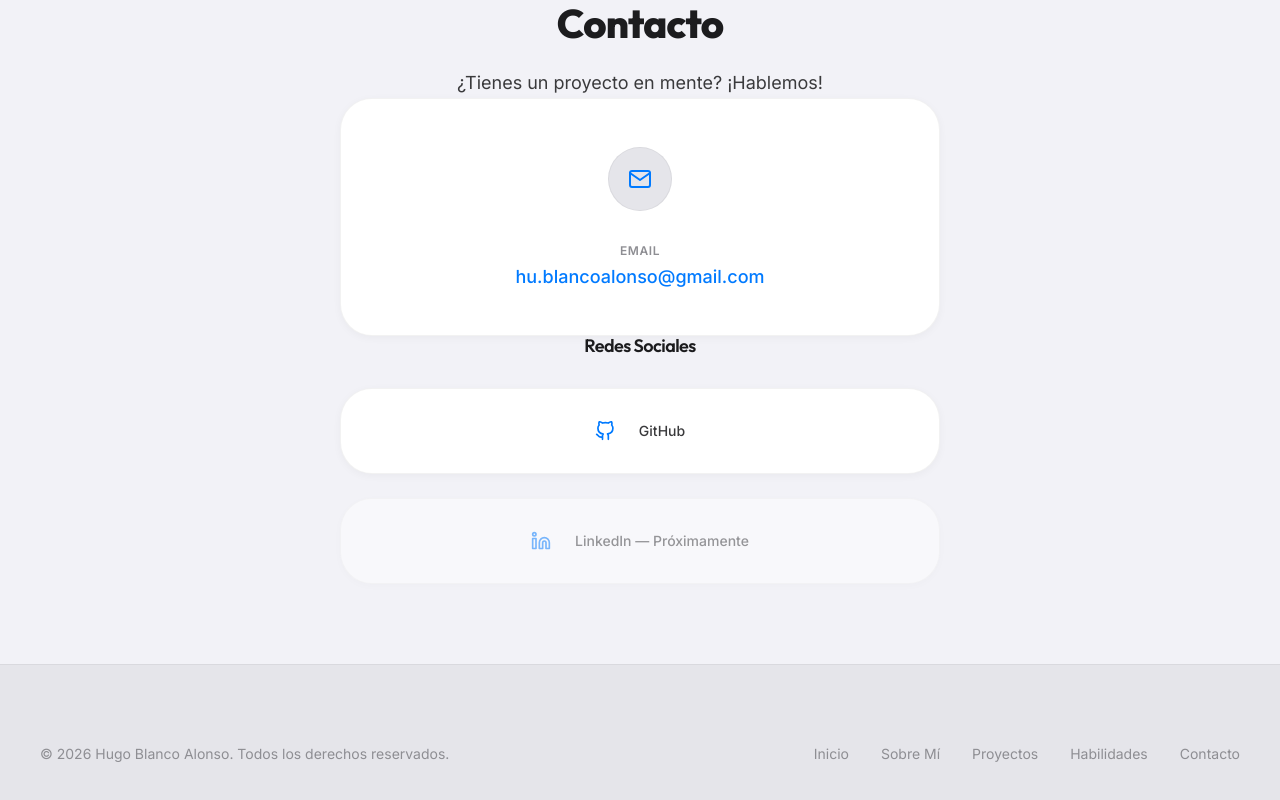
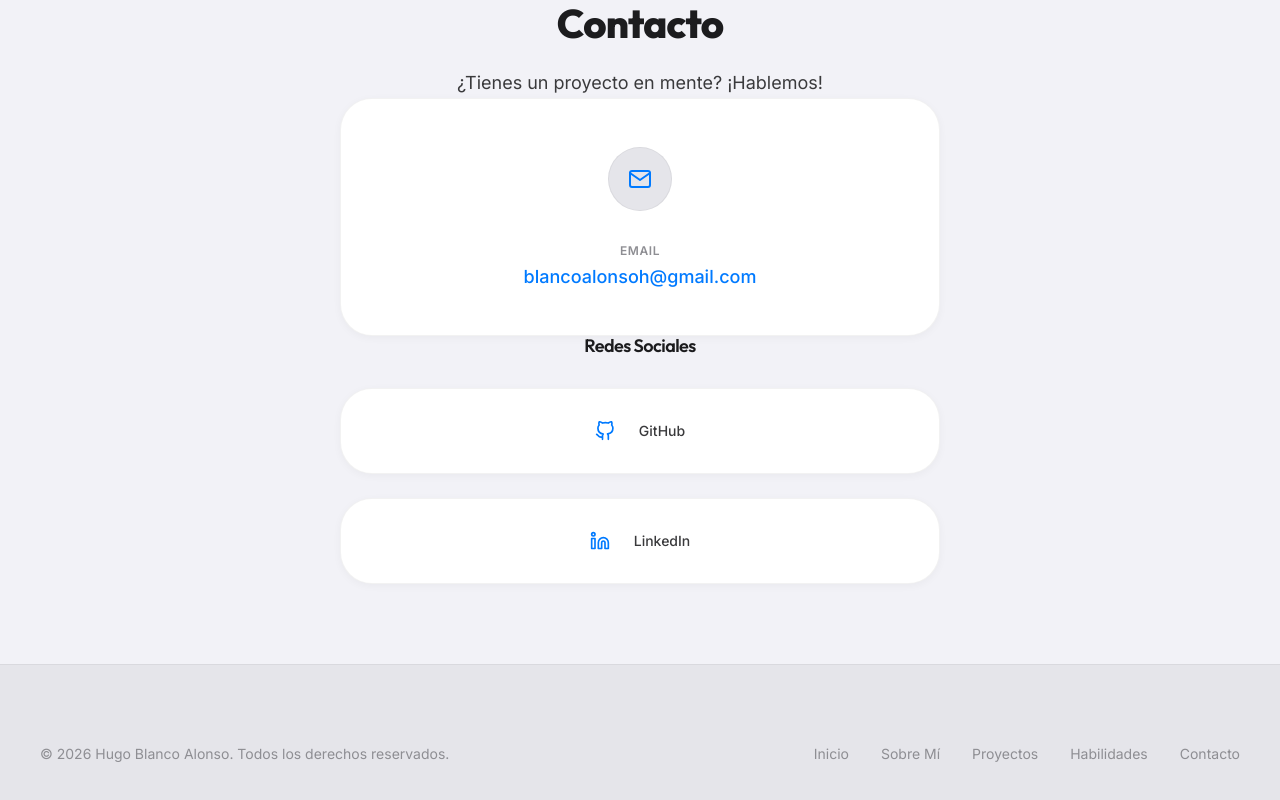
Before and after one commit to HugoBlancoAlonso/Portfolio, a React (Vite) app in the folder website/: page / in a window 1280 px wide. Shown: the part 4995-5795 px from the top of the page. Built offline with nearby package versions, Linux system fonts and the light colour scheme.

Commit message:
contactos

```diff
--- a/website/src/components/Contact.jsx
+++ b/website/src/components/Contact.jsx
@@ -10,7 +10,7 @@ import '../styles/contact.css';
 
 const SOCIAL_LINKS = {
   github: 'https://github.com/HugoBlancoAlonso',
-  linkedin: '',
+  linkedin: 'https://www.linkedin.com/in/hugo-blanco-alonso-a5b167407/',
 };
 
 export default function Contact() {
@@ -54,8 +54,8 @@ export default function Contact() {
               <div>
                 <div className="contact-item-label">{t.contact.email_label}</div>
                 <div className="contact-item-value">
-                  <a href="mailto:hu.blancoalonso@gmail.com">
-                    hu.blancoalonso@gmail.com
+                  <a href="mailto:blancoalonsoh@gmail.com" target="_blank" rel="noopener noreferrer">
+                    blancoalonsoh@gmail.com
                   </a>
                 </div>
               </div>
```
Also changed, not shown: 1 other file (tests, documents, lock files or other folders).
